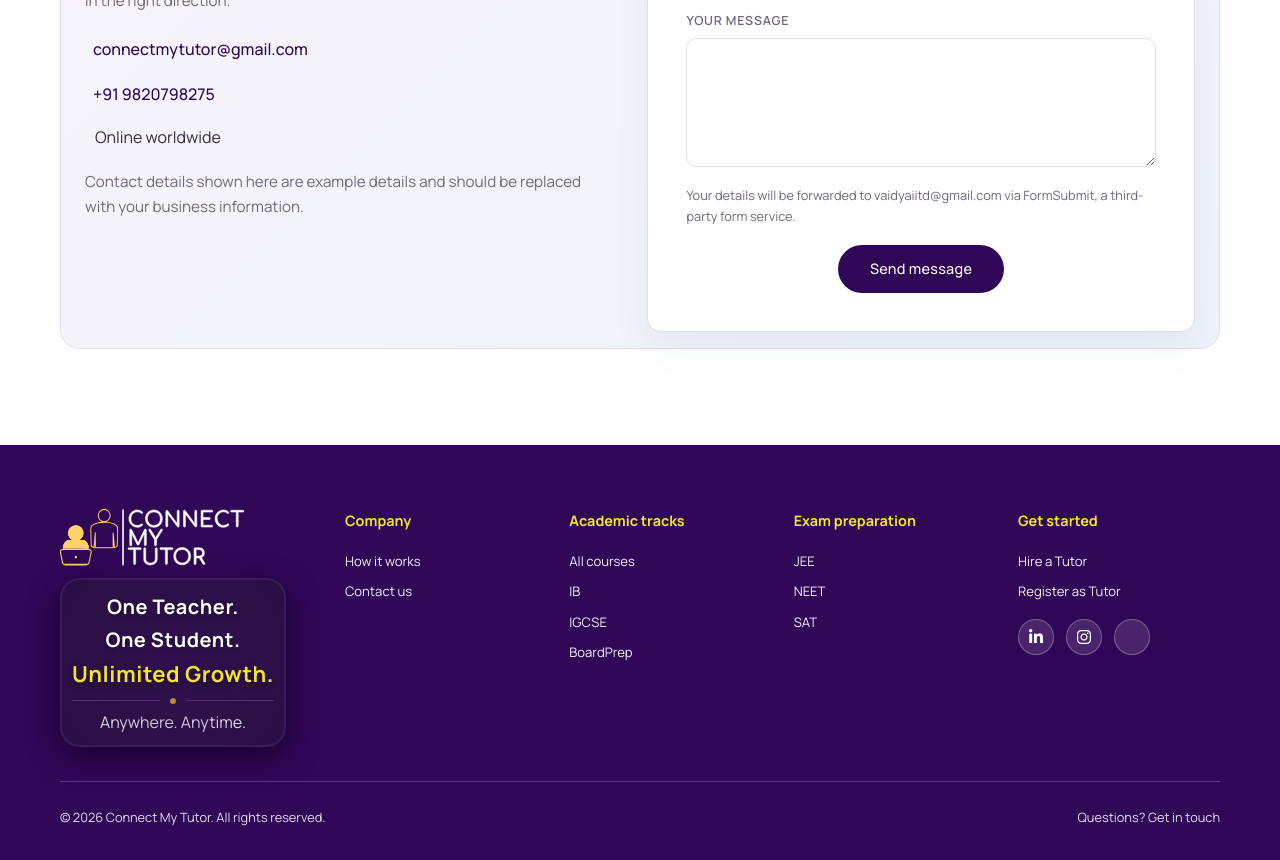
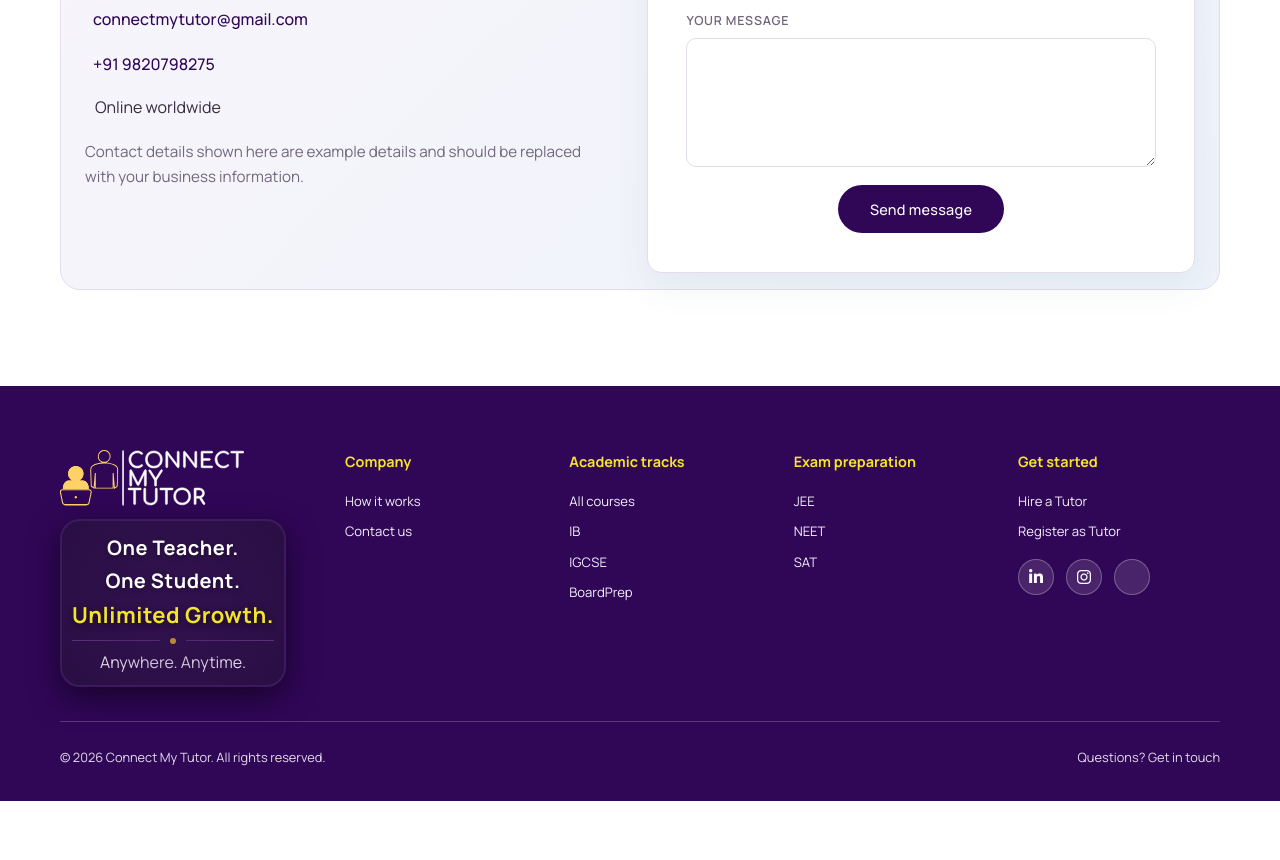
Before and after one commit to DushyantPal-hash/Connect-My-Tutor, a plain HTML site: page contact.html in a window 1280 px wide. Shown: the part 773-1633 px from the top of the page. After the commit the page ends 1574 px from the top, so only its background shows below. Drawn offline with Linux system fonts and the light colour scheme; a web font is replaced by a local one.

Commit message:
Update footer and contact page

```diff
--- a/contact.html
+++ b/contact.html
@@ -84,9 +84,9 @@
             Thanks! Your details have been submitted to Connect My Tutor.
           </div>
           <div class="form-error" role="alert" hidden></div>
-          <p class="form-note">
+          <!-- <p class="form-note">
             Your details will be forwarded to vaidyaiitd@gmail.com via FormSubmit, a third-party form service.
-          </p>
+          </p> -->
           <div style="display: flex; justify-content: center;">
             <button type="submit" class="btn btn-primary form-submit">Send message</button>
           </div>
--- a/js/components/site-footer.js
+++ b/js/components/site-footer.js
@@ -46,7 +46,7 @@ class SiteFooter extends HTMLElement {
           <div>
             <h4>Academic tracks</h4>
             <ul>
-              <a href="courses.html"><li>All courses</li></a>
+              <a href="/#courses"><li>All courses</li></a>
               <a href="course-ib.html"><li>IB</li></a>
               <a href="course-igcse.html"><li>IGCSE</li></a>
               <a href="course-boardprep.html"><li>BoardPrep</li></a>
```
